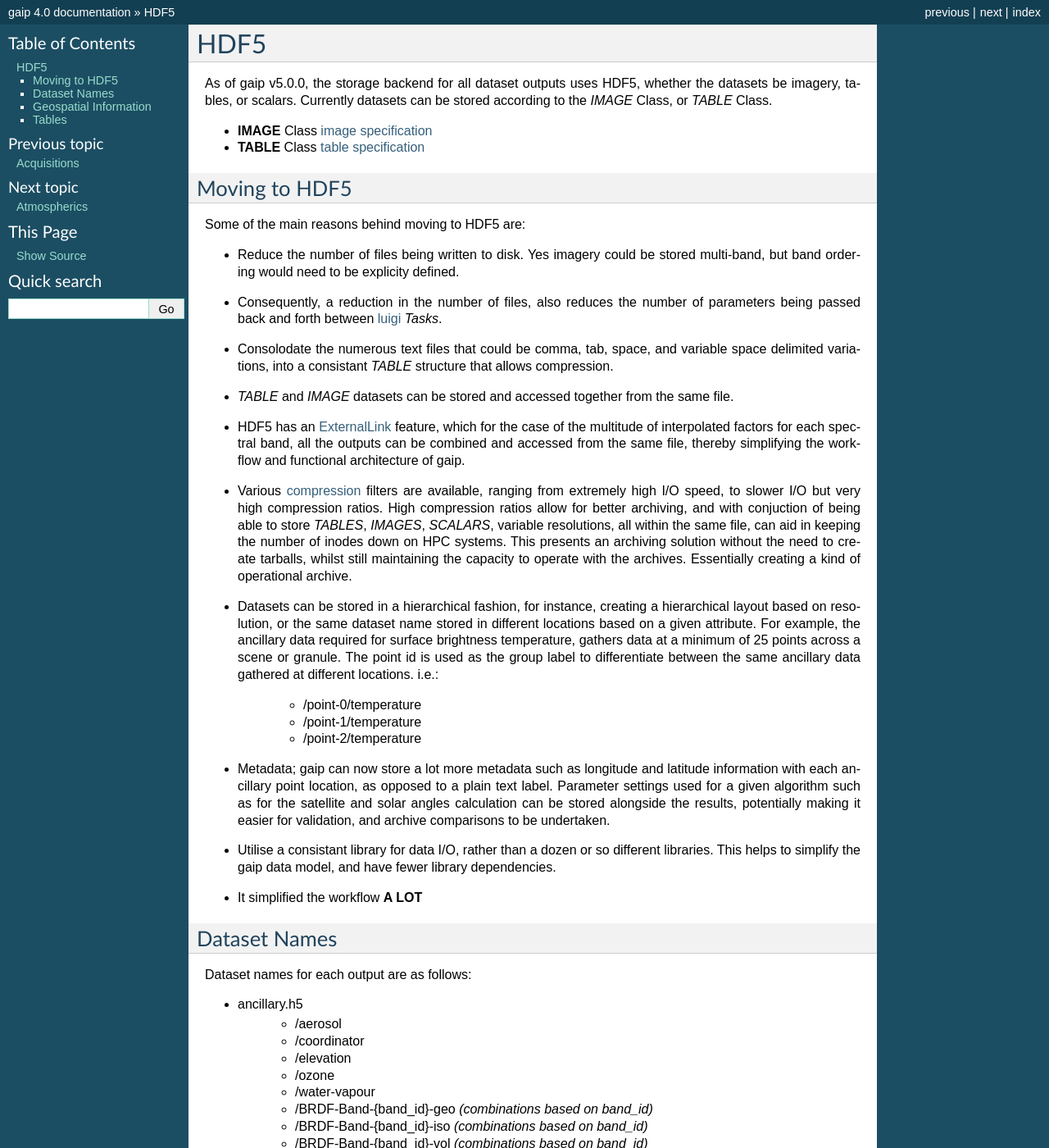
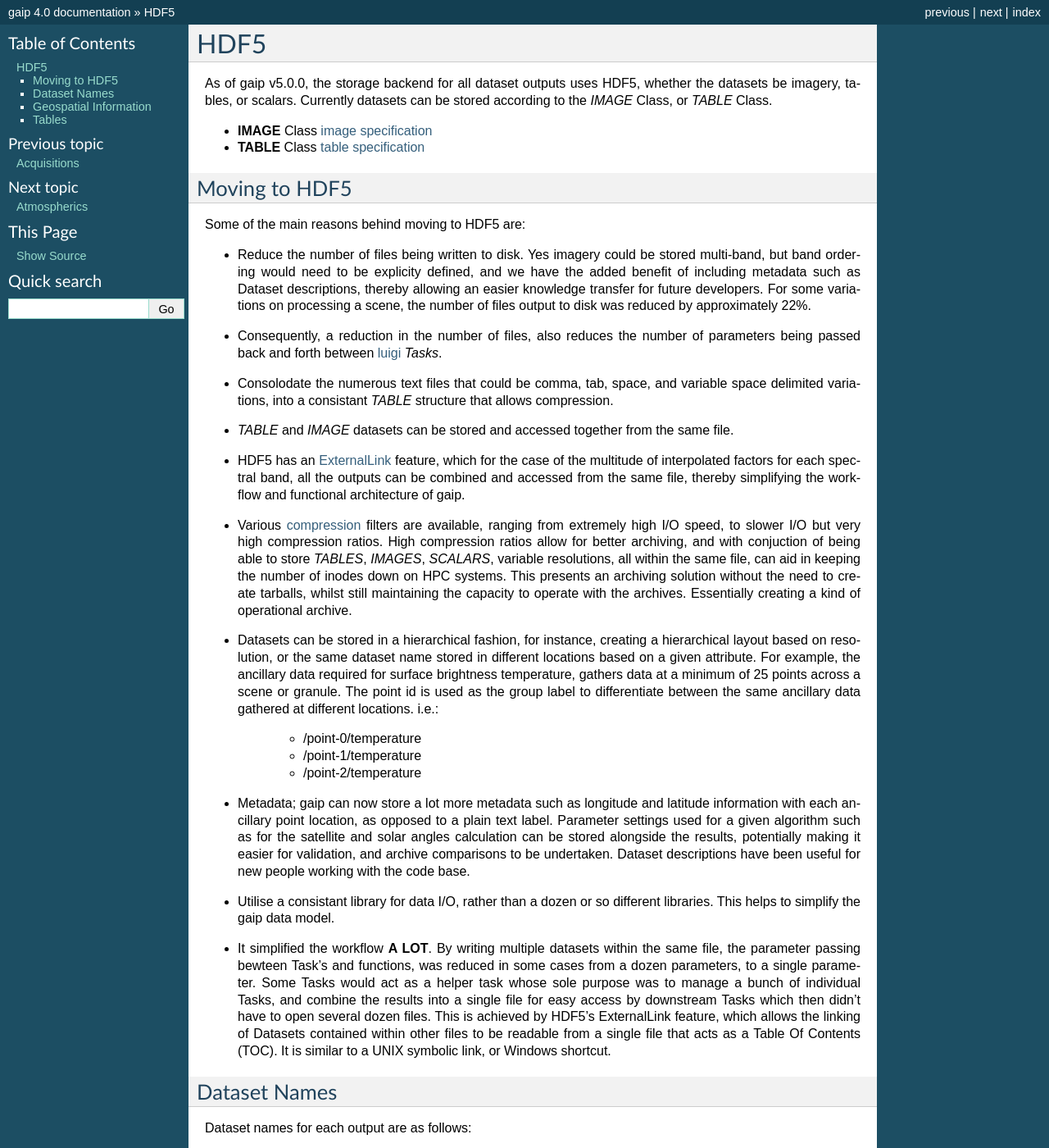
Before and after one commit to GeoscienceAustralia/wagl, a Sphinx documentation site: the page built from docs/source/hdf5.rst, in a window 1280 px wide and 1400 px high. Shown: the whole window at 82% size. Built offline with Sphinx 7.4.7, drawn with Linux system fonts in a browser that asks for light colours; pages that are not in the unit, such as notebooks, are missing from menus; some of the changed text lies outside the part shown.

Commit message:
Added more doco.

```diff
--- a/docs/source/hdf5.rst
+++ b/docs/source/hdf5.rst
@@ -12,7 +12,7 @@ Moving to HDF5
 
 Some of the main reasons behind moving to HDF5 are:
 
-* Reduce the number of files being written to disk. Yes imagery could be stored multi-band, but band ordering would need to be explicity defined.
+* Reduce the number of files being written to disk. Yes imagery could be stored multi-band, but band ordering would need to be explicity defined, and we have the added benefit of including metadata such as Dataset descriptions, thereby allowing an easier knowledge transfer for future developers. For some variations on processing a scene, the number of files output to disk was reduced by approximately 22%.
 * Consequently, a reduction in the number of files, also reduces the number of parameters being passed back and forth between `luigi <https://github.com/spotify/luigi>`_ *Tasks*.
 * Consolodate the numerous text files that could be comma, tab, space, and variable space delimited variations, into a consistant *TABLE* structure that allows compression.
 * *TABLE* and *IMAGE* datasets can be stored and accessed together from the same file.
@@ -29,9 +29,9 @@ Some of the main reasons behind moving to HDF5 are:
     * /point-2/temperature
 
 * Metadata; gaip can now store a lot more metadata such as longitude and latitude information with each ancillary point location, as opposed to a plain text label.
-  Parameter settings used for a given algorithm such as for the satellite and solar angles calculation can be stored alongside the results, potentially making it easier for validation, and archive comparisons to be undertaken.
-* Utilise a consistant library for data I/O, rather than a dozen or so different libraries. This helps to simplify the gaip data model, and have fewer library dependencies.
-* It simplified the workflow **A LOT**
+  Parameter settings used for a given algorithm such as for the satellite and solar angles calculation can be stored alongside the results, potentially making it easier for validation, and archive comparisons to be undertaken. Dataset descriptions have been useful for new people working with the code base.
+* Utilise a consistant library for data I/O, rather than a dozen or so different libraries. This helps to simplify the gaip data model.
+* It simplified the workflow **A LOT**. By writing multiple datasets within the same file, the parameter passing bewteen Task's and functions, was reduced in some cases from a dozen parameters, to a single parameter. Some Tasks would act as a helper task whose sole purpose was to manage a bunch of individual Tasks, and combine the results into a single file for easy access by downstream Tasks which then didn't have to open several dozen files. This is achieved by HDF5's ExternalLink feature, which allows the linking of Datasets contained within other files to be readable from a single file that acts as a Table Of Contents (TOC). It is similar to a UNIX symbolic link, or Windows shortcut.
 
 Dataset Names
 -------------
@@ -47,9 +47,9 @@ Dataset names for each output are as follows:
     * /BRDF-Band-{band_id}-geo *(combinations based on band_id)*
     * /BRDF-Band-{band_id}-iso *(combinations based on band_id)*
     * /BRDF-Band-{band_id}-vol *(combinations based on band_id)*
-    * /brdf-image-datasets/Band_{band_id)_0459_0479nm_geo *(combinations based on band_id and lower/upper brdf wavelength)*
-    * /brdf-image-datasets/Band_{band_id)_0459_0479nm_iso *(combinations based on band_id)*
-    * /brdf-image-datasets/Band_{band_id)_0459_0479nm_vol *(combinations based on band_id)*
+    * /brdf-image-datasets/Band_{band_id}_0459_0479nm_geo *(combinations based on band_id and lower/upper brdf wavelength)*
+    * /brdf-image-datasets/Band_{band_id}_0459_0479nm_iso *(combinations based on band_id)*
+    * /brdf-image-datasets/Band_{band_id}_0459_0479nm_vol *(combinations based on band_id)*
 * atmospheric-inputs.h5
     * /modtran-inputs/point-0/albedo-0/tp5_data *(combinations based on point label, albedo label)*
     * /modtran-inputs/point-1/albedo-1/tp5_data *(combinations based on point label, albedo label)*
@@ -109,10 +109,14 @@ Dataset names for each output are as follows:
     * /aspect
     * /slope
 * standardised-data.h5
-    * /brdf-reflectance-band-{band_id} *(combinations based on the band_id)*
-    * /lambertian-reflectance-band-{band_id} *(combinations based on the band_id)*
-    * /terrain-reflectance-band-{band_id} *(combinations based on the band_id)*
-    * /surface-brightness-temperature-band-{band_id} *(combinations based on the band_id)*
+    * /brdf/reflectance-band-{band_id} *(combinations based on the band_id)*
+    * /lambertian/reflectance-band-{band_id} *(combinations based on the band_id)*
+    * /metadata/nbar-metadata
+    * /metadata/pq-metadata
+    * /metadata/sbt-metadata
+    * /pixel-quality/pixel-quality
+    * /terrain/reflectance-band-{band_id} *(combinations based on the band_id)*
+    * /themal/surface-brightness-temperature-band-{band_id} *(combinations based on the band_id)*
 
 Geospatial Information
 ----------------------
```
Also changed, not shown: other parts of docs/source/hdf5.rst (+1 -1 lines).
